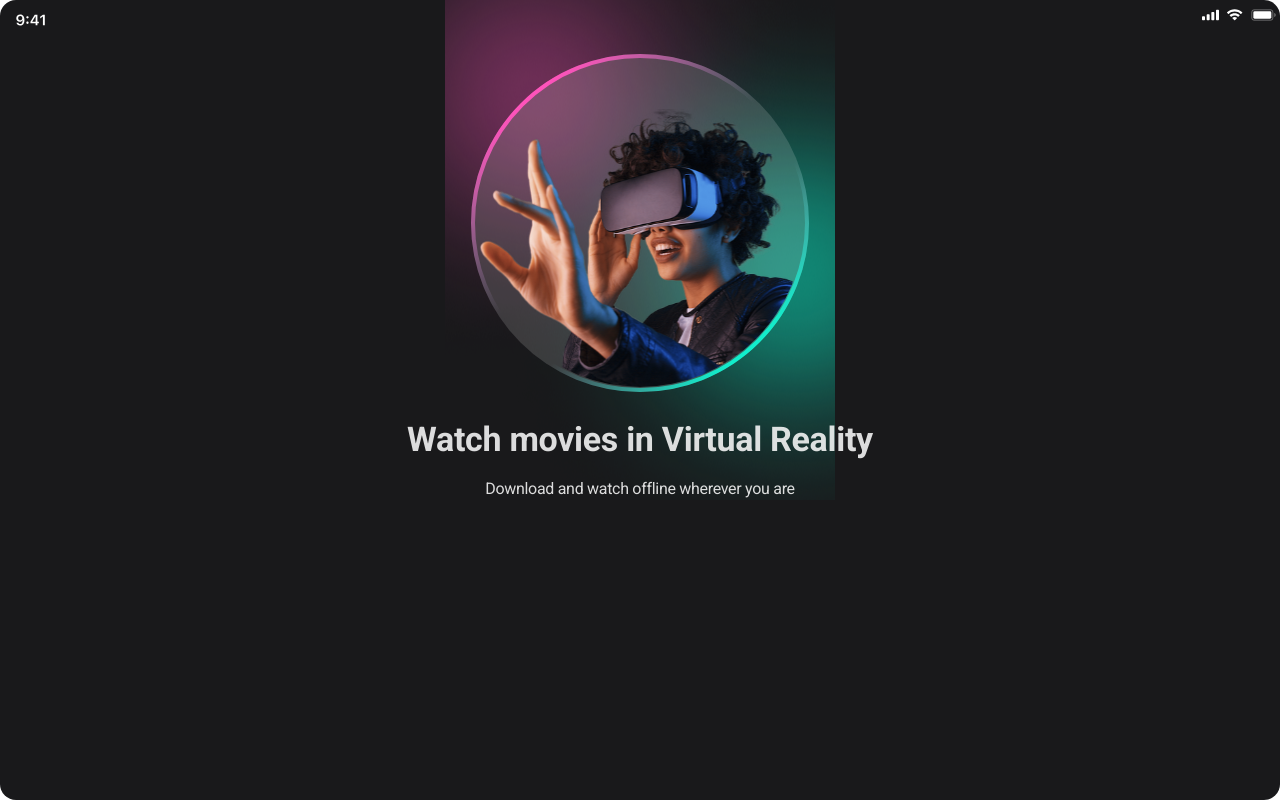
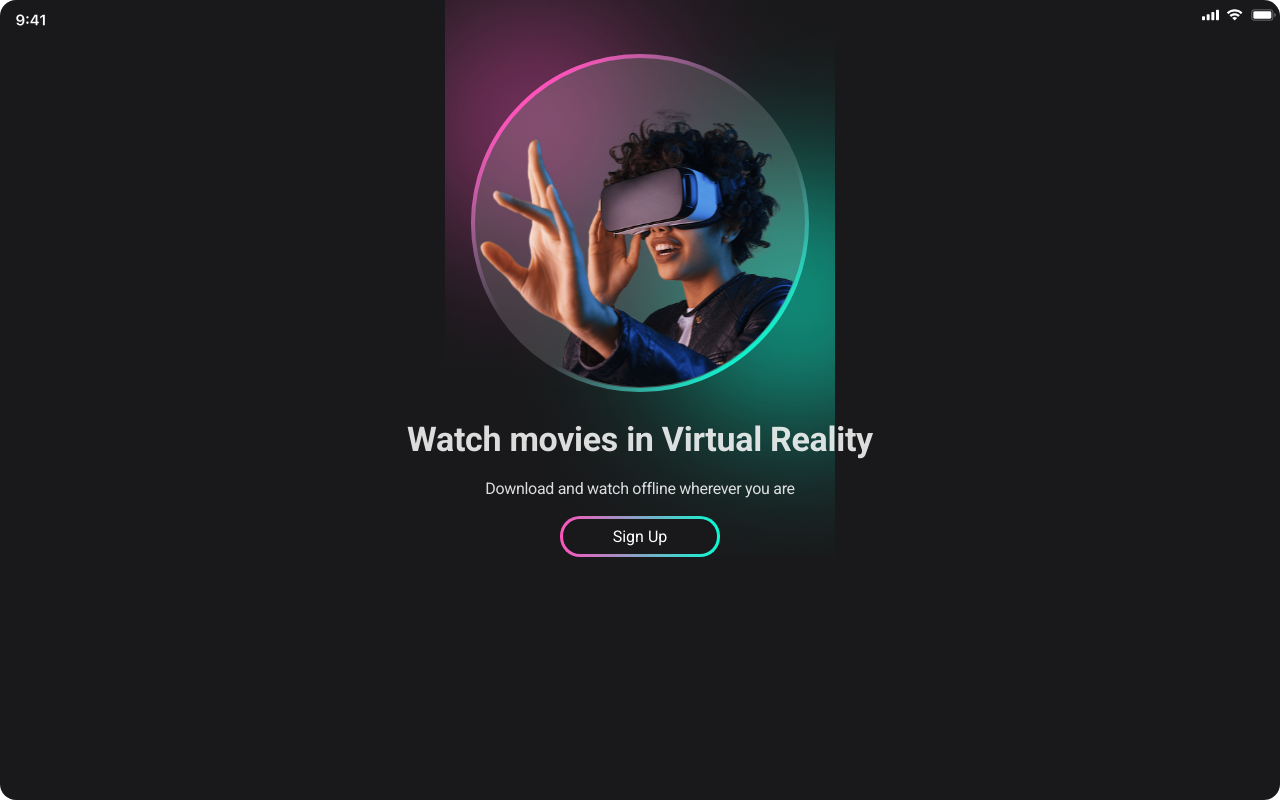
Before and after one commit to Hossein5727/neon-ui, a React (Create React App) app: page / in a window 1280 px wide. Built offline with nearby package versions, Linux system fonts and the light colour scheme.

Commit message:
added files

```diff
--- a/src/index.css
+++ b/src/index.css
@@ -24,3 +24,13 @@ body,html{
 .textWhite{
  color:  rgba(255, 255, 255, 0.85);
 }
+
+.bordergradient{
+  border: 3px solid transparent;
+  border-radius: 20px;
+  background:
+    linear-gradient(to right, #19191B, #19191B),
+    linear-gradient(to right, #FE53BB , #09FBD3);
+  background-clip: padding-box, border-box;
+  background-origin: padding-box, border-box;
+}
--- a/src/pages/HomePage.js
+++ b/src/pages/HomePage.js
@@ -13,9 +13,14 @@ function HomePage() {
         <h2 className="font-[700] text-[34px] leading-[46px] tracking-[-0.3px] text-center textWhite">
           Watch movies in Virtual Reality
         </h2>
+
         <p className="font-[400] text-[16px] leading-[22px] tracking-[-0.3px] text-center textWhite">
           Download and watch offline wherever you are
         </p>
+
+        <button className="w-[160px] h-[41px] text-white rounded-lg bordergradient">
+          Sign Up
+        </button>
       </div>
     </div>
   );
```
